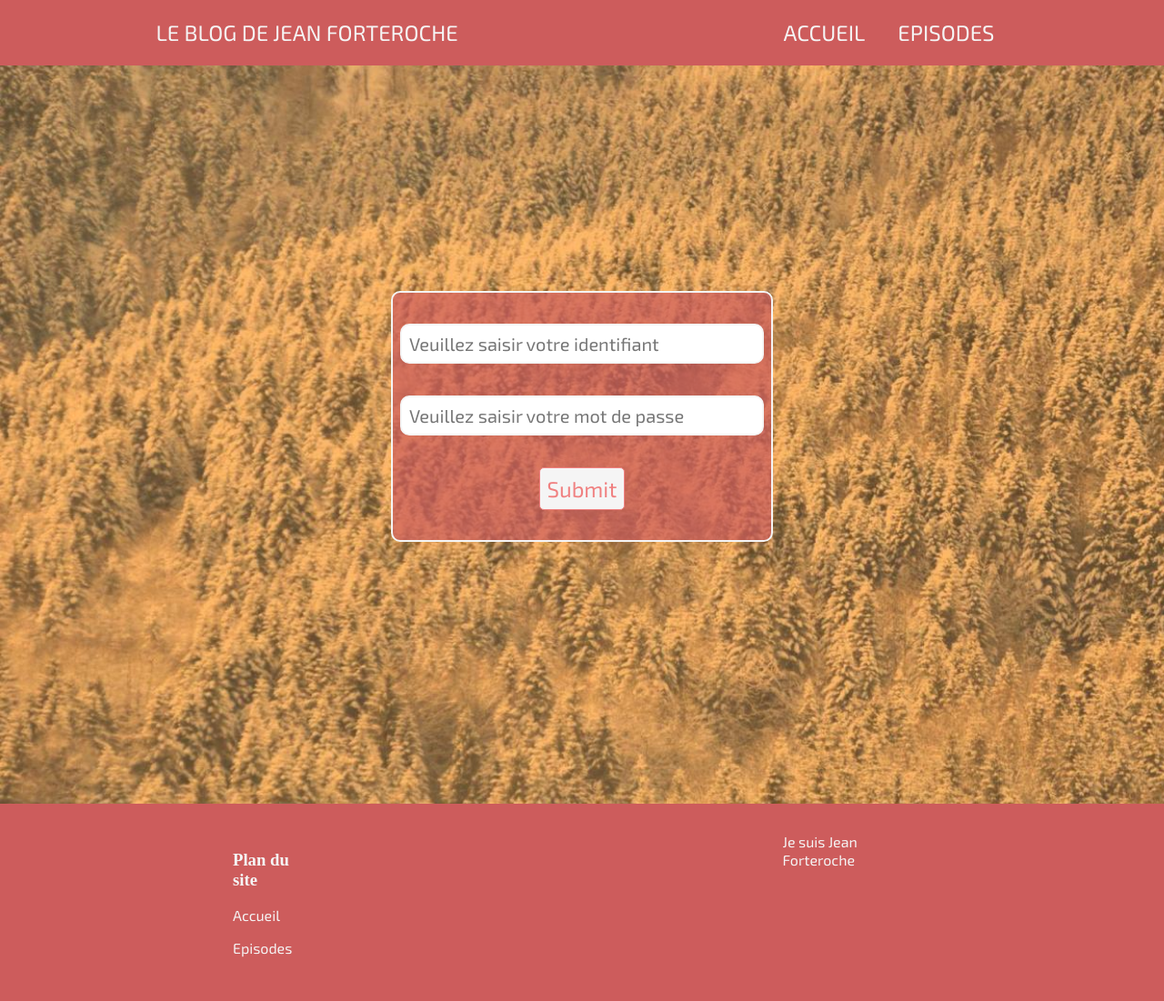
After one commit to Athepa/Projet4, a PHP site: template templates/backoffice/authorConnectionPage.html.php in a window 1280 px wide. The commit adds this page. Shown: the whole page at 91% size. Run offline with PHP 8.4, Linux system fonts and the light colour scheme; the template is opened without the code that fills it, so the values that code supplies are empty.

Commit message:
Author connection page display

```diff
--- a/public/css/frontend-style.css
+++ b/public/css/frontend-style.css
@@ -106,7 +106,7 @@ nav a, footer a{
     font-family: 'exo', sans-serif;
 }
 
-.post-link , #send{
+.post-link , #send, #sbmt-author-connect{
     display: block;
     text-decoration: none;
     border: 1px rgb(240,128,128) solid;
@@ -118,6 +118,10 @@ nav a, footer a{
     font-family: 'exo', sans-serif;
     transition: transform 500ms ease-in-out;
     cursor: pointer;
+}
+
+#send, #sbmt-author-connect{
+    padding: 0.5rem;
 }
 
 .post-link{
@@ -132,7 +136,7 @@ nav a, footer a{
 
 }
 
-.post-link:hover, .post-link a:hover,#send:hover {
+.post-link:hover, .post-link a:hover,#send:hover, #sbmt-author-connect:hover {
     color: whitesmoke;
     background-color: rgb(240,128,128);
     transform: scale(1.4);
@@ -202,7 +206,7 @@ nav a, footer a{
     padding: 1rem;
 }
 
-.comments-form{
+.comments-form, .author-connection{
     padding: 1rem;
     border: 2px whitesmoke solid;
     border-radius: 10px;
@@ -290,12 +294,38 @@ p{
 }
 
 footer{
+    display: flex;
+    justify-content: space-around;
     background-color: rgb(205,92,92);
     width: 100%;
     color: whitesmoke;
 }
 
-.bottom-page{
+.author-connection{
+    margin-top: 20em;
+    margin-bottom: 18em;
+    margin-left: auto;
+    margin-right: auto;
+    width: 50%;
+    height: 15em;
+    display: flex;
+    flex-direction: column;
+    justify-content: space-around;
+    align-items: center;
+    background-color: rgba(205,92,92,0.7);
+}
+
+#peuso-author, #pwd-author{
+    display: block;
+    width: 99%;
+    padding: 0.5rem;
+    font-family: 'exo', sans-serif;
+    font-size: 1.25rem;
+    border: 2px whitesmoke solid;
+    border-radius: 10px;
+}
+
+.bottom-page, .connection-auteur{
     padding-left:20%;
     padding-right: 20%;
     padding-top: 2rem;
--- /dev/null
+++ b/templates/backoffice/authorConnectionPage.html.php
@@ -0,0 +1,5 @@
+<form class="author-connection" method="post" action="">
+    <input id="peuso-author" type="text" name="pseudo-author" placeholder="Veuillez saisir votre identifiant" required/>
+    <input id="pwd-author" type="password" name="pwd-author" placeholder="Veuillez saisir votre mot de passe" required/>
+    <input id="sbmt-author-connect" type="submit"/>
+</form>
--- a/templates/frontoffice/authorConnect.php
+++ /dev/null
@@ -1,5 +0,0 @@
-<!--<form class="author-connection" method="post" action="index.php?action=authorConnect&idAuthor=<?=$data['idAuthor']?>">
-    <input id="peuso-author" type="text" name="pseudo-author" placeholder="Votre pseudonyme" required/>
-    <input id="pwd-author" type="password" name="pwd-author" placeholder="Votre mot de passe" required/>
-    <input id="sbmt-author-connect" type="submit"/>
-</form>-->
--- a/templates/frontoffice/layout.html.php
+++ b/templates/frontoffice/layout.html.php
@@ -26,10 +26,10 @@
                     <h3>Plan du site</h3>
                     <p><a href="index.php">Accueil</a></p>
                     <p><a href="index.php?action=posts">Episodes</a></p>
-                <!--</div>
+                </div>
                 <div class="connection-auteur">
-                    <a href="index.php?action=authorConnect&idAuthor=$data['idAuthor']>">Je suis Jean Forteroche</a>
-                </div>-->
+                    <a href="index.php?action=authorConnectionPage">Je suis Jean Forteroche</a>
+                </div>
             </footer>
         </body>
 </html>
```
Also changed, not shown: src/Controller/Backoffice/AuthorConnectController.php (deleted, +0 -22 lines), src/Controller/Backoffice/AuthorConnectionPageController.php (added, +22 -0 lines), src/Service/Router.php (+6 -2 lines), src/View/View.php (+8 -0 lines), templates/backoffice/authorAddPost.html.php (renamed from templates/backoffice/AuthorAddPost.php), 1 other file.
